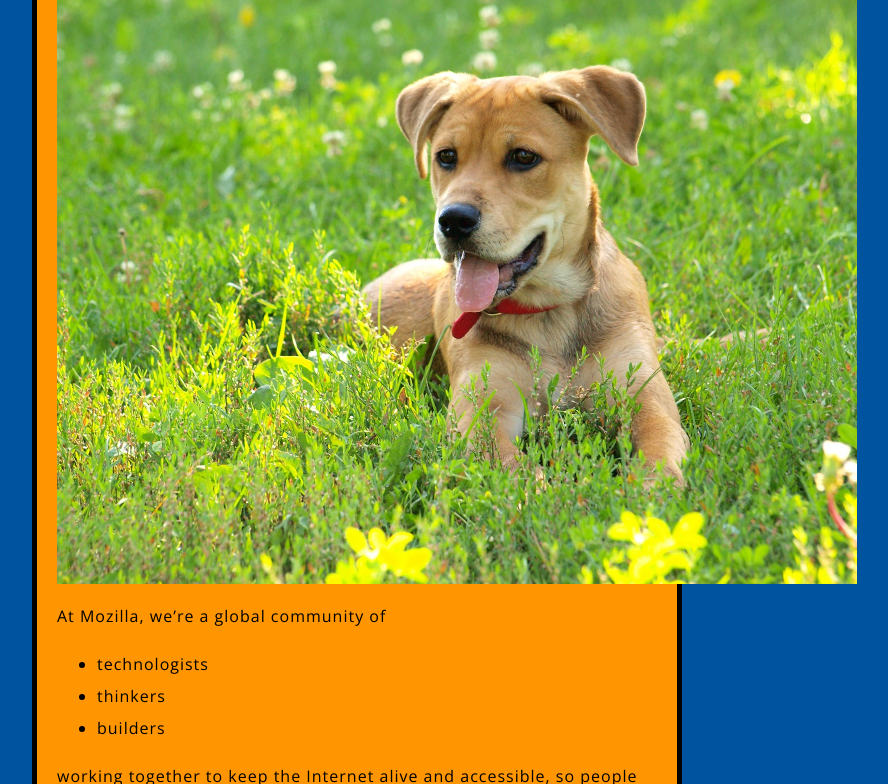
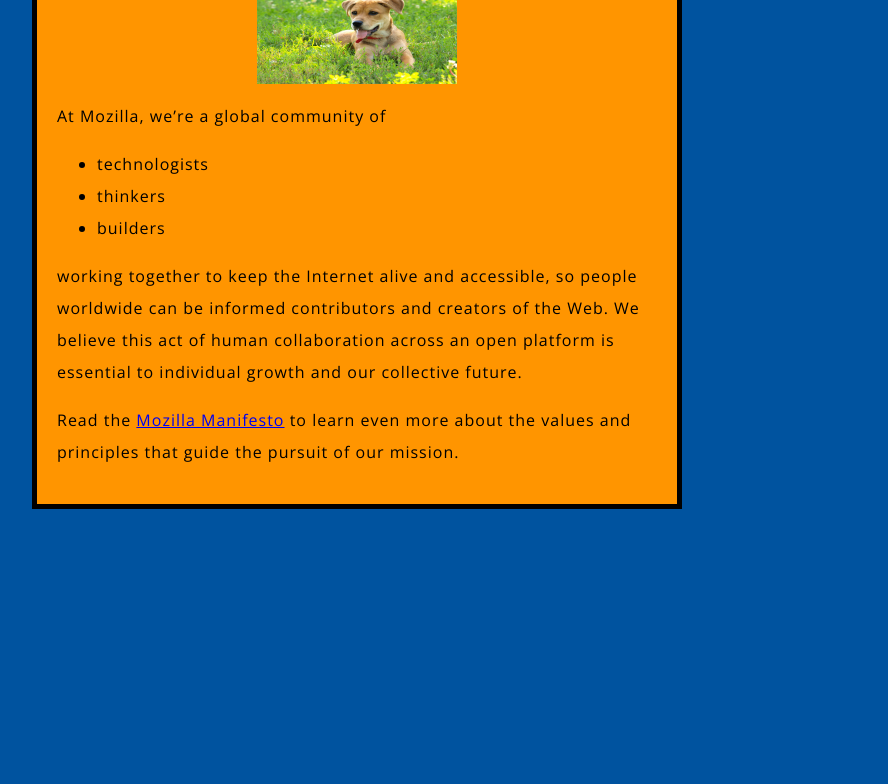
Before and after one commit to mengzhey/mengzhey.github.io, a plain HTML site: page index.html in a window 1280 px wide. Shown: the part 399-1183 px from the top of the page, without its empty margins (283-1171 px from the left). After the commit the page ends 908 px from the top, so only its background shows below. Drawn offline with nearby package versions, Linux system fonts and the light colour scheme.

Commit message:
Update index.html

```diff
--- a/index.html
+++ b/index.html
@@ -10,8 +10,8 @@
     <h1>Mozilla is cool</h1>
     <img src="images/firefox-icon.png" alt="The Firefox logo: a flaming fox surrounding the Earth.">
     <img src="images/Dog.jpg" alt="A dog is laying on the grass"
-     width="800"
-     height="600"
+     width="200"
+     height="100"
      title="A happy dog in the summer"
      >
 
```
